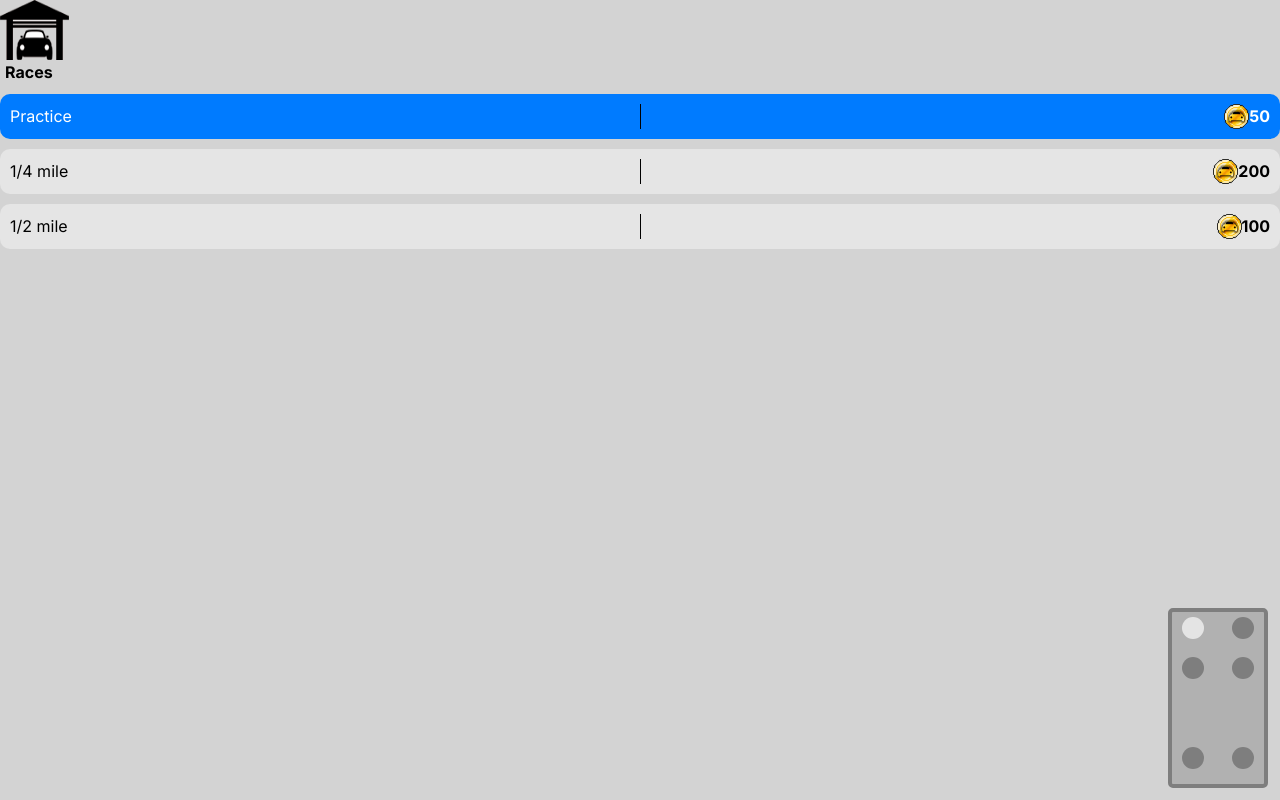
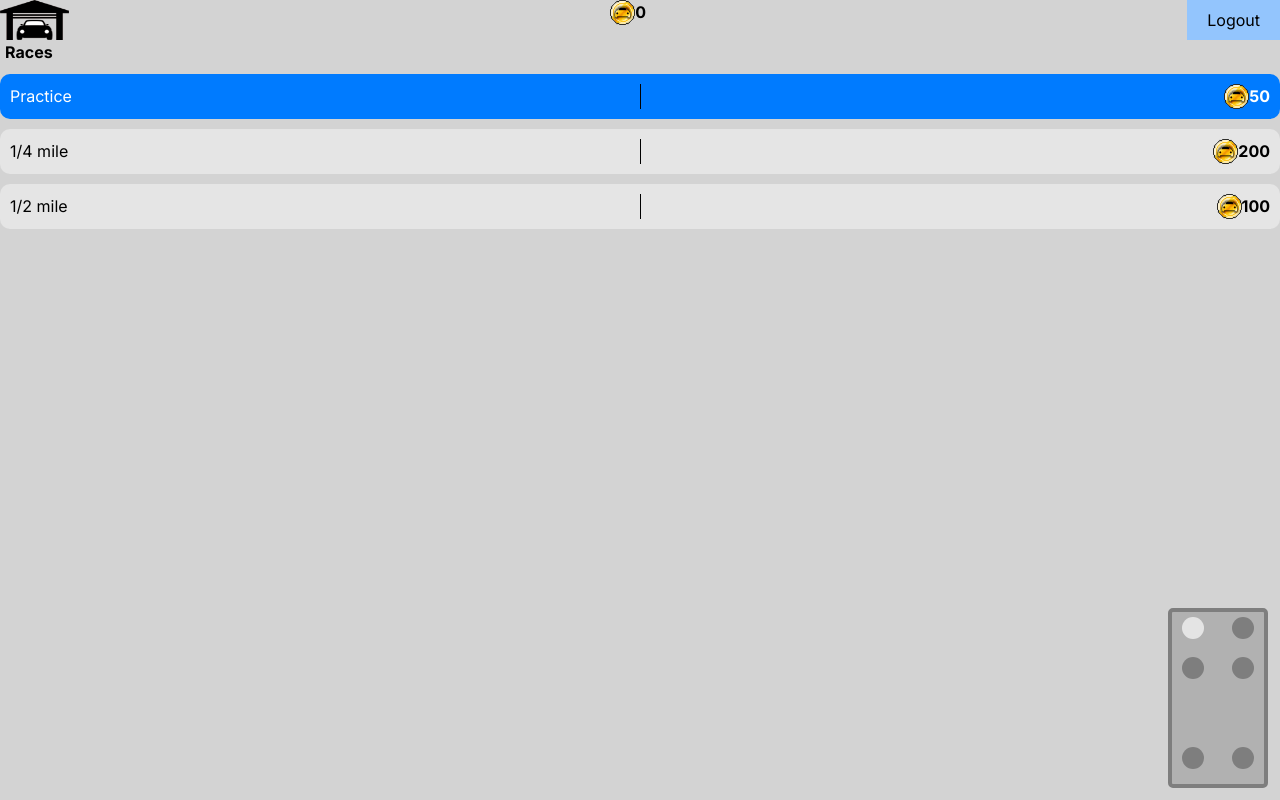
Before and after one commit to mikeint/sone_racing, a Next.js app: page /raceboard in a window 1280 px wide. Built offline with nearby package versions, Linux system fonts and the light colour scheme; no server answers.

Commit message:
updating a few things for first time prod build baby

```diff
--- a/src/app/editboard/editBoard.css
+++ b/src/app/editboard/editBoard.css
@@ -308,7 +308,6 @@
     width: 50%;
     align-items: center;
     background: #0000ff0d;
-    margin: 3px;
 }
 .editboard-diceAttrValueBar {
     height: 100%;
--- a/src/app/gameboard/page.tsx
+++ b/src/app/gameboard/page.tsx
@@ -3,7 +3,7 @@ import React, { useEffect, useRef, useState } from "react"
 import Peddle from '../../components/Peddle/Peddle'
 import { useSession } from "next-auth/react"
 import { useRouter } from "next/navigation"
-import GameBoardNavBar from '../../components/GameBoardNavBar'
+import NavBar from '../../components/NavBar/NavBar'
 import './GameBoard.css'
 import Loader from "@/components/Loader/Loader"
 import { CarCard } from "@/types/CarCard"
@@ -142,7 +142,7 @@ const GameBoard = () => {
 
     return (
         <>
-            <GameBoardNavBar />
+            <NavBar />
 
             <div className="dicesContainer">
                 {diceData.map((dice, index) => (
--- a/src/app/raceboard/page.tsx
+++ b/src/app/raceboard/page.tsx
@@ -1,7 +1,7 @@
 'use client'
 import React, { useState } from "react"
 import Peddle from '../../components/Peddle/Peddle'
-import GameBoardNavBar from '../../components/GameBoardNavBar'
+import NavBar from '../../components/NavBar/NavBar'
 import { useRouter } from "next/navigation"
 import './RaceBoard.css'
 import Image from 'next/image';
@@ -27,7 +27,7 @@ const RaceBoard = () => {
 
     return (
         <>
-        <GameBoardNavBar />
+        <NavBar />
             <>
                 <div className="raceTitle">Races</div>
                 {raceTypes.map((race, index) => (
--- a/src/components/GameBoardNavBar.tsx
+++ /dev/null
@@ -1,16 +0,0 @@
-"use client";
-import React from "react";
-import Link from "next/link";
-import Image from 'next/image';
-
-const Navbar = () => {
-    return (
-        <div className="flex justify-between items-center w-full">
-			<Link href="/dashboard">
-                <Image width={500} height={500} src="/Images/garage.png" alt="garage" className="lg:h-60 h-40 w-69 cursor-pointer" />
-			</Link>
-        </div>
-    );
-};
-
-export default Navbar;
--- a/src/components/NavBar/NavBar.css
+++ b/src/components/NavBar/NavBar.css
@@ -18,6 +18,7 @@
 
 .navBarImage{
     height:60px;
+    width: 100px;
     cursor:pointer
 }
 
```
